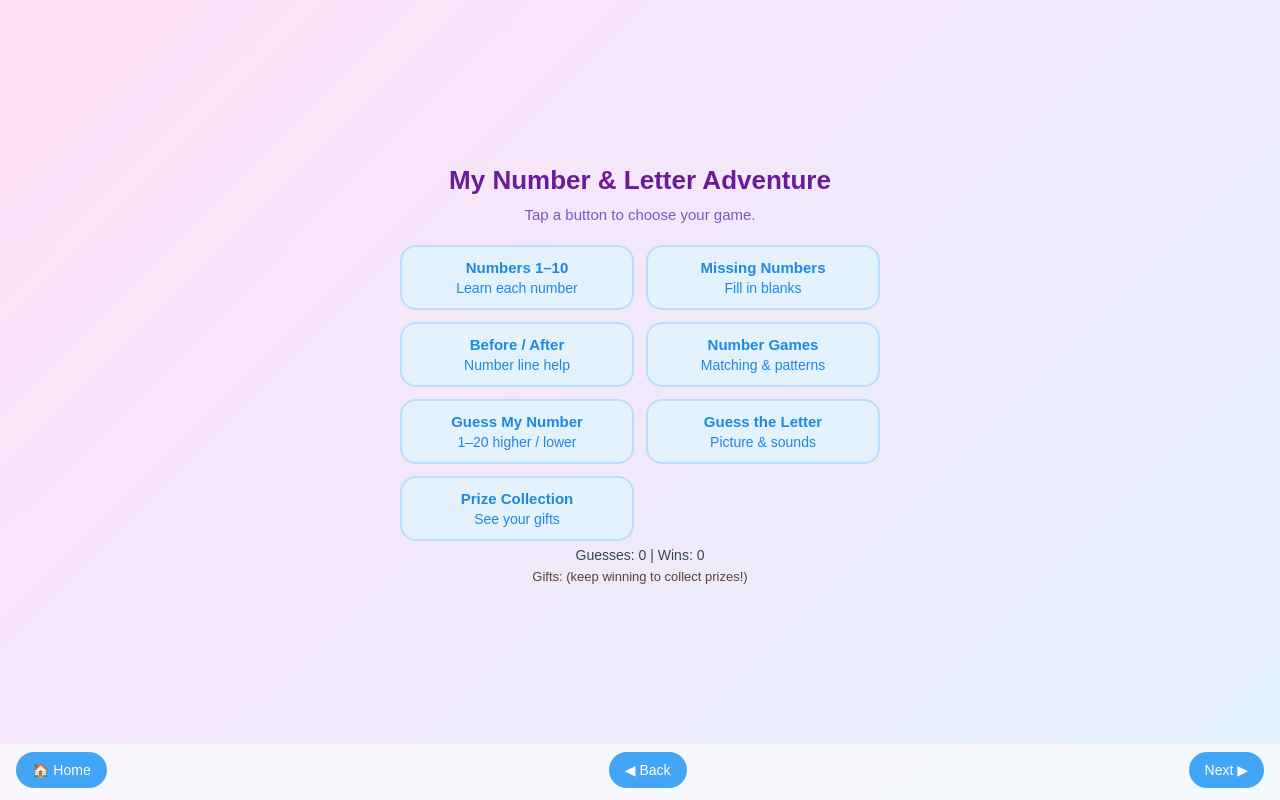
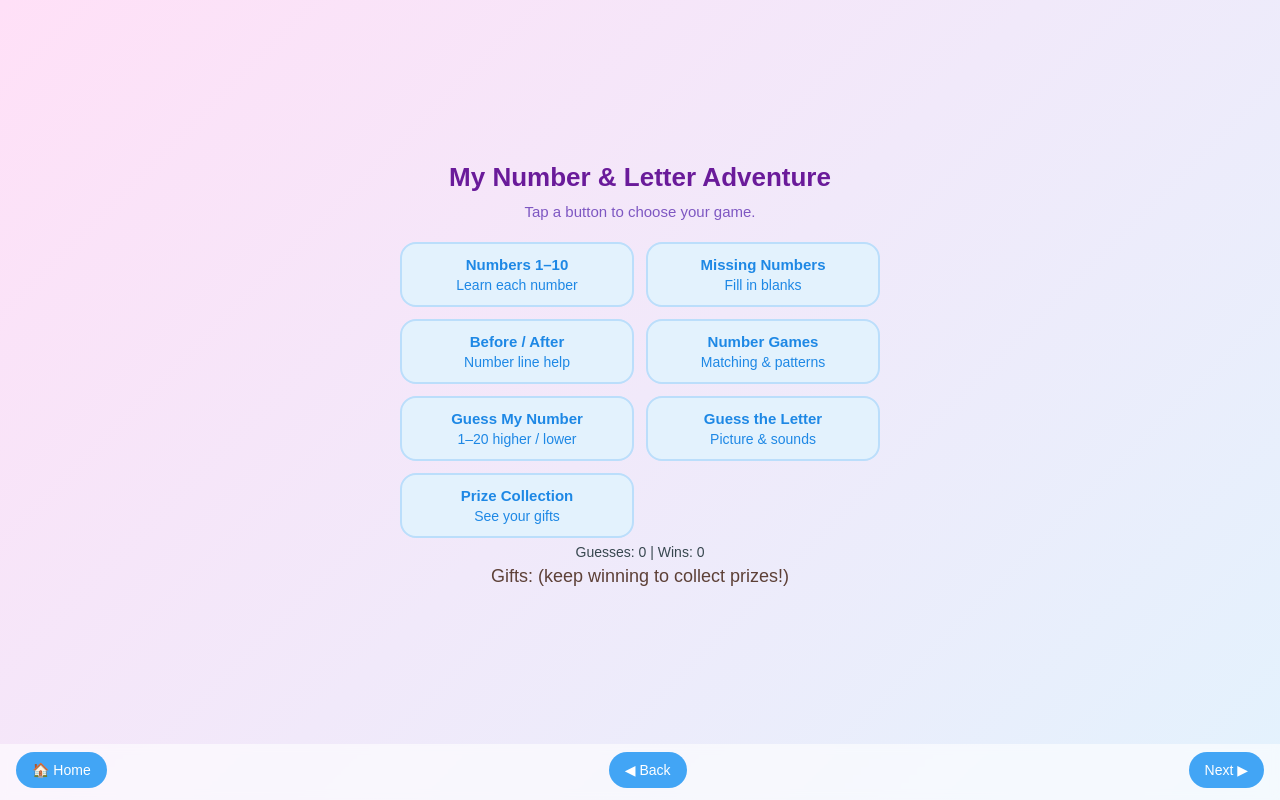
Before and after one commit to TheTross/numbersequence, a plain HTML site: page index.html in a window 1280 px wide. Drawn offline with Linux system fonts and the light colour scheme.

Commit message:
Update index.html

```diff
--- a/index.html
+++ b/index.html
@@ -278,8 +278,12 @@
     }
     .collection {
       margin-top: 6px;
-      font-size: 13px;
+      font-size: 18px;
       color: #5d4037;
+    }
+    .collection span {
+      font-size: 26px;
+      margin: 0 4px;
     }
     /* Letter game */
     .letter-grid {
@@ -299,13 +303,9 @@
       font-weight: bold;
       cursor: pointer;
     }
-    .letter-image {
+    .letter-icon {
+      font-size: 64px;
       margin-top: 8px;
-      max-width: 160px;
-      max-height: 160px;
-      border-radius: 16px;
-      border: 3px solid #ffcc80;
-      background: #fff;
     }
   </style>
 </head>
@@ -370,8 +370,8 @@
     let totalGuesses = 0;
     let totalWins = 0;
 
-    // Gift collection
-    const possibleGifts = ["Puppy", "Kitten", "Toy Car", "Rocket", "Dinosaur", "Unicorn"];
+    // Gift collection as emoji icons
+    const possibleGifts = ["🐶", "🐱", "🚗", "🚀", "🦕", "🦄"];
     let giftCollection = [];
 
     function awardGift() {
@@ -386,16 +386,15 @@
       });
       const collEls = document.querySelectorAll(".collection");
       const text = giftCollection.length
-        ? "Gifts: " + giftCollection.join(", ")
+        ? "Gifts: " + giftCollection.map(g => `<span>${g}</span>`).join("")
         : "Gifts: (keep winning to collect prizes!)";
       collEls.forEach(el => {
-        el.textContent = text;
+        el.innerHTML = text;
       });
     }
 
     function handleWin() {
       totalWins++;
-      // award a gift every win (you can change to % 5 if you want less often)
       awardGift();
       showPresentPopup();
     }
@@ -468,35 +467,35 @@
       eliminated = {};
     }
 
-    // Letter game data – now image first, then choose letter
+    // Letter game – icon & word for each letter
     const letters = "ABCDEFGHIJKLMNOPQRSTUVWXYZ".split("");
-    const letterImages = {
-      A: { word: "Apple", url: "https://via.placeholder.com/150?text=A+Apple" },
-      B: { word: "Bee", url: "https://via.placeholder.com/150?text=B+Bee" },
-      C: { word: "Cat", url: "https://via.placeholder.com/150?text=C+Cat" },
-      D: { word: "Dog", url: "https://via.placeholder.com/150?text=D+Dog" },
-      E: { word: "Egg", url: "https://via.placeholder.com/150?text=E+Egg" },
-      F: { word: "Fish", url: "https://via.placeholder.com/150?text=F+Fish" },
-      G: { word: "Goat", url: "https://via.placeholder.com/150?text=G+Goat" },
-      H: { word: "Hat", url: "https://via.placeholder.com/150?text=H+Hat" },
-      I: { word: "Igloo", url: "https://via.placeholder.com/150?text=I+Igloo" },
-      J: { word: "Jam", url: "https://via.placeholder.com/150?text=J+Jam" },
-      K: { word: "Kite", url: "https://via.placeholder.com/150?text=K+Kite" },
-      L: { word: "Lion", url: "https://via.placeholder.com/150?text=L+Lion" },
-      M: { word: "Moon", url: "https://via.placeholder.com/150?text=M+Moon" },
-      N: { word: "Nest", url: "https://via.placeholder.com/150?text=N+Nest" },
-      O: { word: "Octopus", url: "https://via.placeholder.com/150?text=O+Octopus" },
-      P: { word: "Pig", url: "https://via.placeholder.com/150?text=P+Pig" },
-      Q: { word: "Queen", url: "https://via.placeholder.com/150?text=Q+Queen" },
-      R: { word: "Rabbit", url: "https://via.placeholder.com/150?text=R+Rabbit" },
-      S: { word: "Sun", url: "https://via.placeholder.com/150?text=S+Sun" },
-      T: { word: "Truck", url: "https://via.placeholder.com/150?text=T+Truck" },
-      U: { word: "Umbrella", url: "https://via.placeholder.com/150?text=U+Umbrella" },
-      V: { word: "Van", url: "https://via.placeholder.com/150?text=V+Van" },
-      W: { word: "Whale", url: "https://via.placeholder.com/150?text=W+Whale" },
-      X: { word: "Box (X)", url: "https://via.placeholder.com/150?text=X+Box" },
-      Y: { word: "Yarn", url: "https://via.placeholder.com/150?text=Y+Yarn" },
-      Z: { word: "Zebra", url: "https://via.placeholder.com/150?text=Z+Zebra" }
+    const letterData = {
+      A: { word: "Apple", icon: "🍎" },
+      B: { word: "Bee", icon: "🐝" },
+      C: { word: "Cat", icon: "🐱" },
+      D: { word: "Dog", icon: "🐶" },
+      E: { word: "Egg", icon: "🥚" },
+      F: { word: "Fish", icon: "🐟" },
+      G: { word: "Goat", icon: "🐐" },
+      H: { word: "Hat", icon: "🎩" },
+      I: { word: "Igloo", icon: "🏠" },
+      J: { word: "Jam", icon: "🍓" },
+      K: { word: "Kite", icon: "🪁" },
+      L: { word: "Lion", icon: "🦁" },
+      M: { word: "Moon", icon: "🌙" },
+      N: { word: "Nest", icon: "🪺" },
+      O: { word: "Octopus", icon: "🐙" },
+      P: { word: "Pig", icon: "🐷" },
+      Q: { word: "Queen", icon: "👑" },
+      R: { word: "Rabbit", icon: "🐰" },
+      S: { word: "Sun", icon: "☀️" },
+      T: { word: "Truck", icon: "🚚" },
+      U: { word: "Umbrella", icon: "☔" },
+      V: { word: "Van", icon: "🚐" },
+      W: { word: "Whale", icon: "🐋" },
+      X: { word: "Box (X)", icon: "📦" },
+      Y: { word: "Yarn", icon: "🧶" },
+      Z: { word: "Zebra", icon: "🦓" }
     };
     const letterSoundUrls = letters.reduce((acc, L) => {
       acc[L] = "https://actions.google.com/sounds/v1/cartoon/cartoon_boing.ogg";
@@ -814,7 +813,7 @@
         if (guessStep === 1) {
           for (let n = 1; n <= guessMax; n += 1) numbers.push(n);
         } else if (guessStep === 2) {
-          for (let n = 2; n <= guessMax; n += 2) numbers.push(n); // 2,4,6…[web:111][web:156]
+          for (let n = 2; n <= guessMax; n += 2) numbers.push(n); // 2,4,6…[web:111]
         } else {
           for (let n = 3; n <= guessMax; n += 3) numbers.push(n); // 3,6,9…[web:112]
         }
@@ -847,12 +846,12 @@
       }
 
       if (p.type === "letterGame") {
-        const info = letterImages[targetLetter];
+        const info = letterData[targetLetter];
         html += `
           <div class="pill">Guess the Letter</div>
           <h2>What letter does this start with?</h2>
           <p>Look at the picture, listen to the sound, and tap the matching letter.</p>
-          <img class="letter-image" src="${info.url}" alt="${info.word}" />
+          <div class="letter-icon">${info.icon}</div>
           <p>${info.word}</p>
           <div class="letter-grid">
             ${letters.map(L => `
@@ -910,7 +909,6 @@
       const bubble = document.querySelector('.number-bubble[data-activity-num="' + num + '"]');
       if (bubble) bubble.classList.add("clicked");
 
-      // If current page is relation, fill that page's input
       const p = pages[currentPage];
       if (p.type === "relation") {
         const id = p.id;
@@ -1135,9 +1133,8 @@
       renderPage();
     };
 
-    // Letter game – image first, guess letter
+    // Letter game – icon first, guess letter
     window.clickLetter = function(L) {
-      // play sound for that letter
       const src = letterSoundUrls[L];
       const audio = document.getElementById("letterSound");
       if (audio && src) {
@@ -1148,7 +1145,8 @@
       totalGuesses++;
 
       if (L === targetLetter) {
-        feedback.textContent = `Yes! ${L} is the first letter in ${letterImages[L].word}.`;
+        const data = letterData[L];
+        feedback.textContent = `Yes! ${L} is the first letter in ${data.word}.`;
         feedback.className = "feedback good";
         playSound("soundSuccess");
         handleWin();
```
